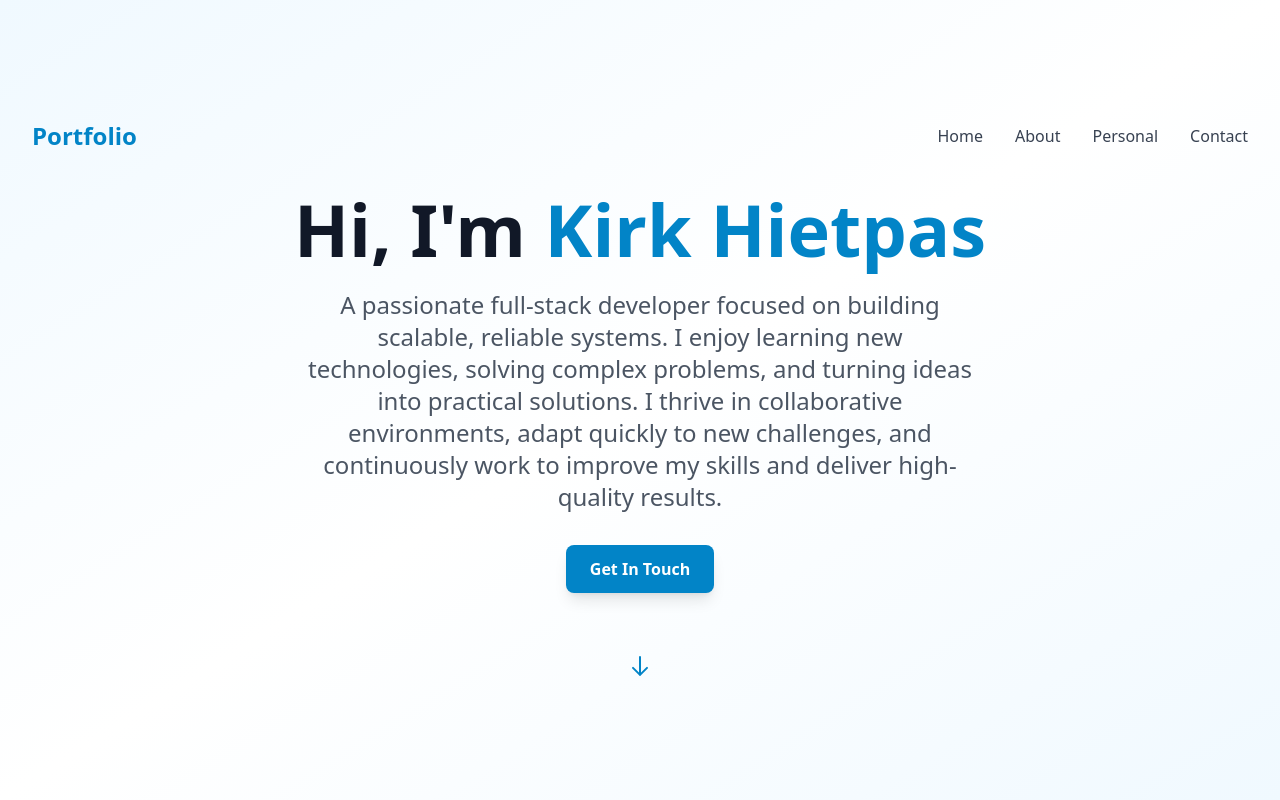
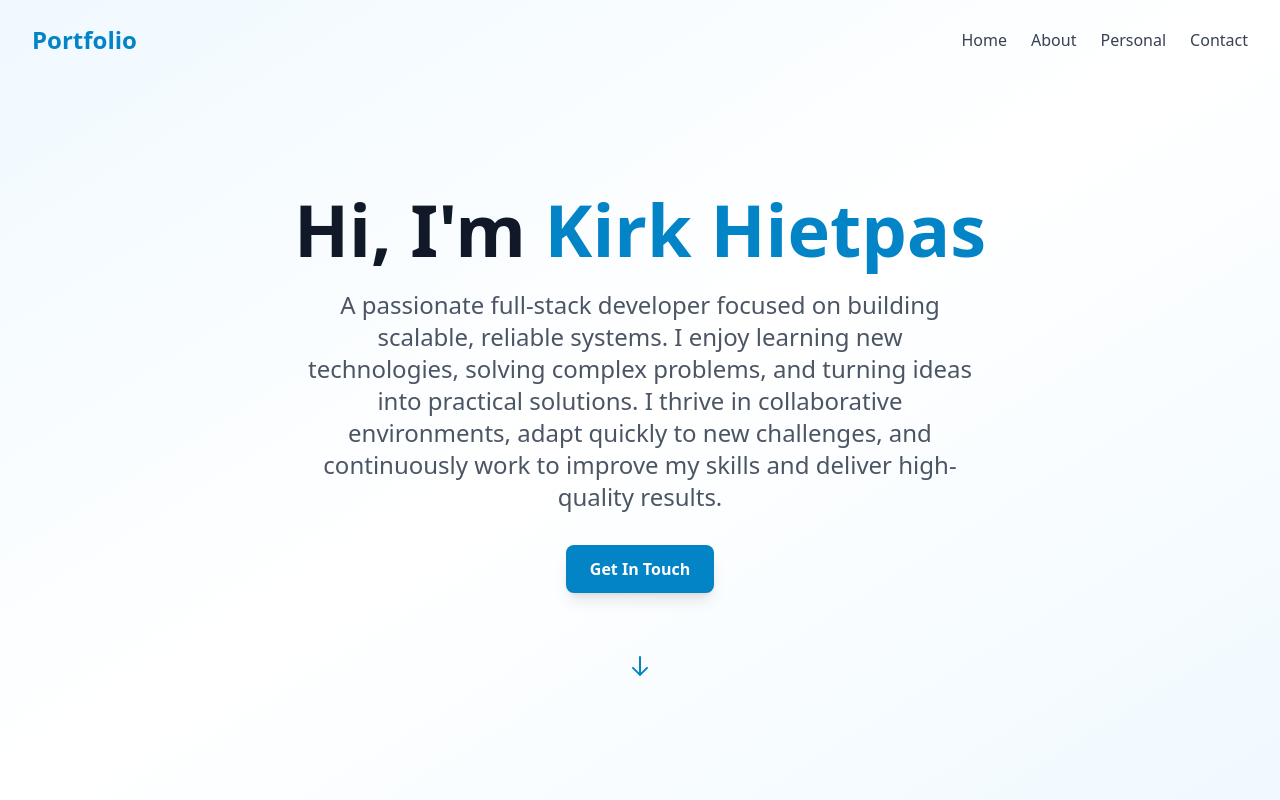
Before and after one commit to Captain-Kirkie/Modern_Portfolio, a React (Vite) app: page / in a window 1280 px wide. Shown: the top 800 px of the page. Built offline with nearby package versions, Linux system fonts and the light colour scheme.

Commit message:
fix: updated nav bar stuff

```diff
--- a/src/components/Navbar.jsx
+++ b/src/components/Navbar.jsx
@@ -7,7 +7,6 @@ const Navbar = ({ isScrolled }) => {
   const navItems = [
     { name: 'Home', href: '#home' },
     { name: 'About', href: '#about' },
-    // { name: 'Projects', href: '#projects' },
     { name: 'Personal', href: '#personal' },
     { name: 'Contact', href: '#contact' },
   ]
@@ -16,42 +15,44 @@ const Navbar = ({ isScrolled }) => {
     <nav
       className={`fixed top-0 left-0 right-0 z-50 transition-all duration-300 ${
         isScrolled
-          ? 'bg-white shadow-lg py-4'
+          ? 'bg-white shadow-md py-1'
           : 'bg-transparent py-6'
       }`}
     >
-      <div className="section-container">
+      <div className="max-w-7xl mx-auto px-4 sm:px-6 lg:px-8">
         <div className="flex items-center justify-between">
           <motion.a
             href="#home"
-            className="text-2xl font-bold text-primary-600"
+            className={`font-bold text-primary-600 transition-all duration-300 ${
+              isScrolled ? 'text-lg' : 'text-2xl'
+            }`}
             whileHover={{ scale: 1.05 }}
             whileTap={{ scale: 0.95 }}
           >
             Portfolio
           </motion.a>
 
-          {/* Desktop Menu */}
-          <div className="hidden md:flex items-center space-x-8">
+          <div className="hidden md:flex items-center space-x-6">
             {navItems.map((item) => (
               <a
                 key={item.name}
                 href={item.href}
-                className="text-gray-700 hover:text-primary-600 font-medium transition-colors duration-200"
+                className={`text-gray-700 hover:text-primary-600 font-medium transition-colors duration-200 ${
+                  isScrolled ? 'text-sm' : ''
+                }`}
               >
                 {item.name}
               </a>
             ))}
           </div>
 
-          {/* Mobile Menu Button */}
           <button
-            className="md:hidden text-gray-700 focus:outline-none"
+            className="md:hidden text-gray-700 focus:outline-none p-1"
             onClick={() => setIsMobileMenuOpen(!isMobileMenuOpen)}
             aria-label="Toggle menu"
           >
             <svg
-              className="w-6 h-6"
+              className={isScrolled ? 'w-5 h-5' : 'w-6 h-6'}
               fill="none"
               strokeLinecap="round"
               strokeLinejoin="round"
@@ -68,20 +69,21 @@ const Navbar = ({ isScrolled }) => {
           </button>
         </div>
 
-        {/* Mobile Menu */}
         <AnimatePresence>
           {isMobileMenuOpen && (
             <motion.div
               initial={{ opacity: 0, height: 0 }}
               animate={{ opacity: 1, height: 'auto' }}
               exit={{ opacity: 0, height: 0 }}
-              className="md:hidden mt-4 space-y-4"
+              className={`md:hidden space-y-2 overflow-hidden ${
+                isScrolled ? 'mt-1' : 'mt-4'
+              }`}
             >
               {navItems.map((item) => (
                 <a
                   key={item.name}
                   href={item.href}
-                  className="block text-gray-700 hover:text-primary-600 font-medium transition-colors duration-200"
+                  className="block text-gray-700 hover:text-primary-600 font-medium py-1 transition-colors duration-200"
                   onClick={() => setIsMobileMenuOpen(false)}
                 >
                   {item.name}
```
